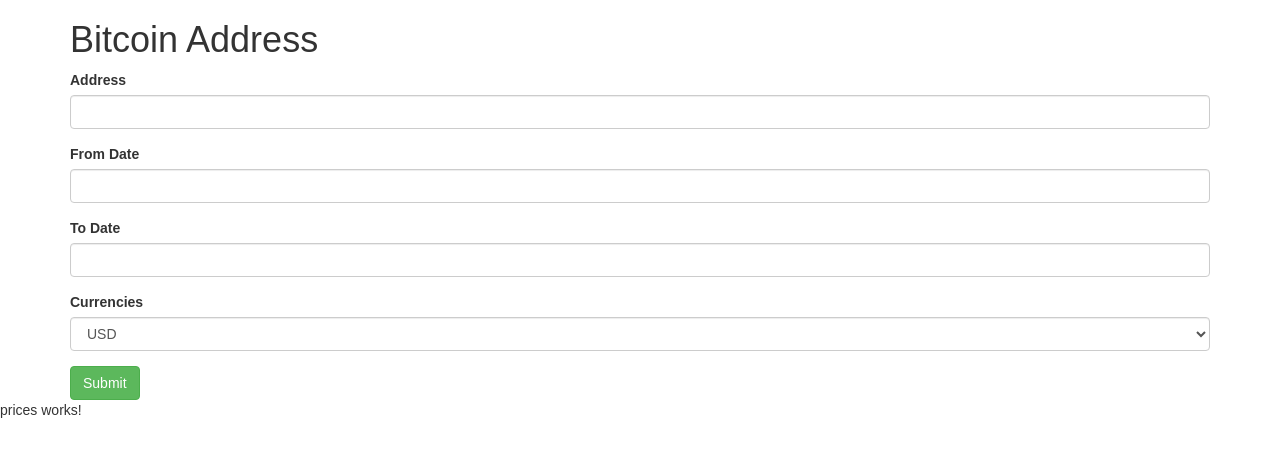
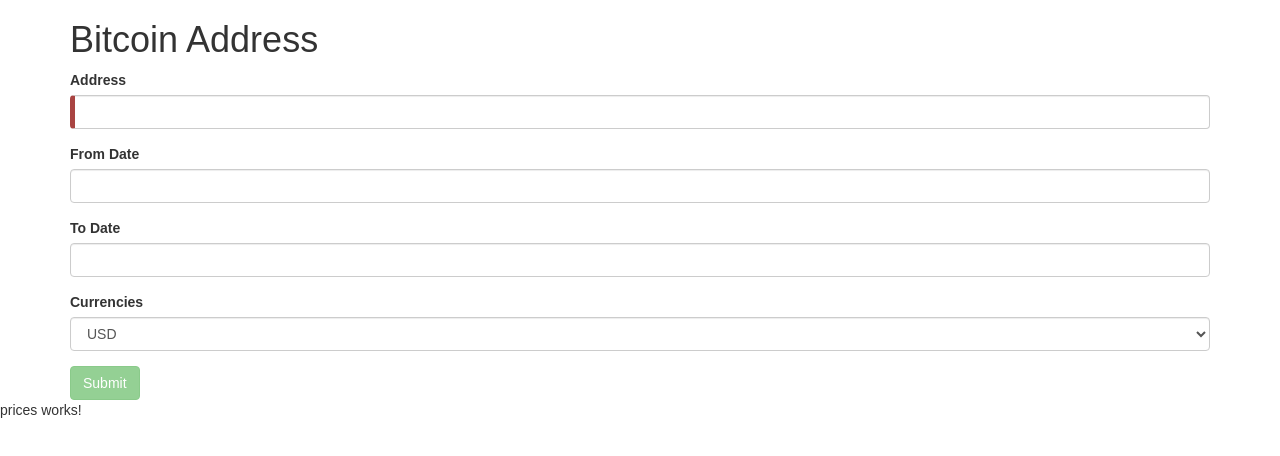
Before and after one commit to berkoab/cryptocoin-interface, an Angular app: page / in a window 1280 px wide. Shown: the top 456 px of the page. Built offline with nearby package versions, Linux system fonts and the light colour scheme; what @ngui/datetime-picker would draw is missing.

Commit message:
added calendar control

```diff
--- a/src/app/search-form/search-form.component.html
+++ b/src/app/search-form/search-form.component.html
@@ -1,20 +1,25 @@
 <div class="container">
     <h1>Bitcoin Address</h1>
-    <form>
+    <form (ngSubmit)="onSubmit()" #searchForm="ngForm">
       <div class="form-group">
         <label for="address">Address</label>
-        <input type="text" class="form-control" id="address" required>
+        <input type="text" class="form-control" id="address" required
+        [ngModel] name="address"
+        #address="ngModel">
       </div>
-
+      <div [hidden]="address.valid || address.pristine"
+          class="alert alert-danger">
+          Address is required
+      </div>
       <div class="form-group">
           <label for="fromDate">From Date</label>
           <input [(ngModel)]="fromDate" class="form-control" id="fromDate" name="fromDate"
-             required ngui-datetime-picker date-only="true"/>
+              ngui-datetime-picker date-only="true"/>
       </div>
       <div class="form-group">
           <label for="fromDate">To Date</label>
           <input [(ngModel)]="toDate" class="form-control" id="toDate" name="toDate"
-             required ngui-datetime-picker date-only="true"/>
+              ngui-datetime-picker date-only="true"/>
       </div>
       <div class="form-group">
           <label for="currency">Currencies</label>
@@ -22,8 +27,7 @@
             <option *ngFor="let cur of currencies" [value]="cur">{{cur}}</option>
           </select>
       </div>
-
-      <button type="submit" class="btn btn-success">Submit</button>
+      <button type="submit" class="btn btn-success" [disabled]="!searchForm.form.valid">Submit</button>
 
     </form>
 </div>
--- a/src/app/search-form/search-form.component.ts
+++ b/src/app/search-form/search-form.component.ts
@@ -16,4 +16,6 @@
   ngOnInit() {
   }
 
+  onSubmit(){}
+
 }
--- /dev/null
+++ b/src/assets/forms.css
@@ -0,0 +1,7 @@
+.ng-valid[required], .ng-valid.required  {
+    border-left: 5px solid #42A948; /* green */
+  }
+
+  .ng-invalid:not(form)  {
+    border-left: 5px solid #a94442; /* red */
+  }
--- a/src/index.html
+++ b/src/index.html
@@ -1,6 +1,7 @@
 <!doctype html>
 <html lang="en">
 <head>
+  <link rel="stylesheet" href="assets/forms.css">
   <meta charset="utf-8">
   <title>Bitcoinprices</title>
   <base href="/">
```
